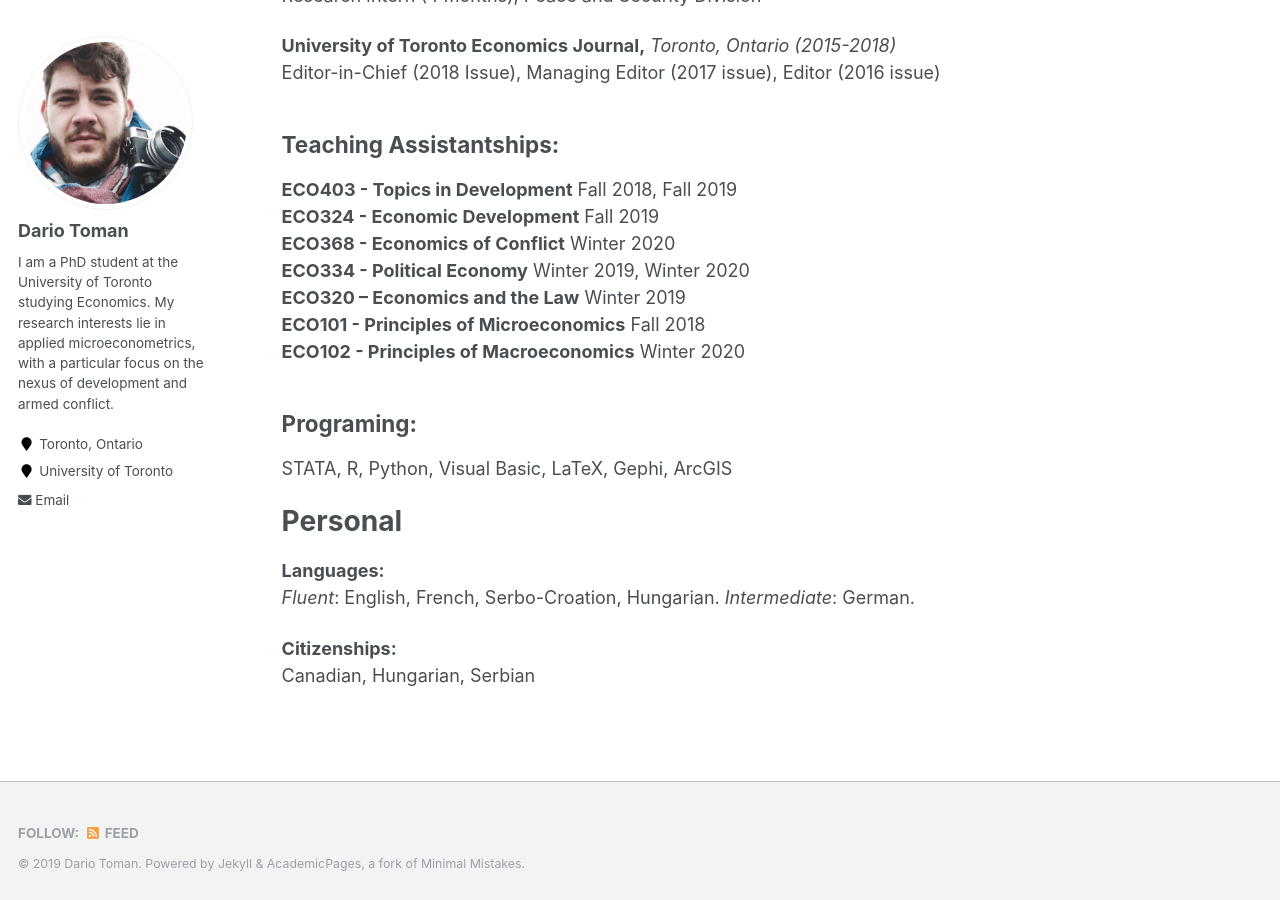
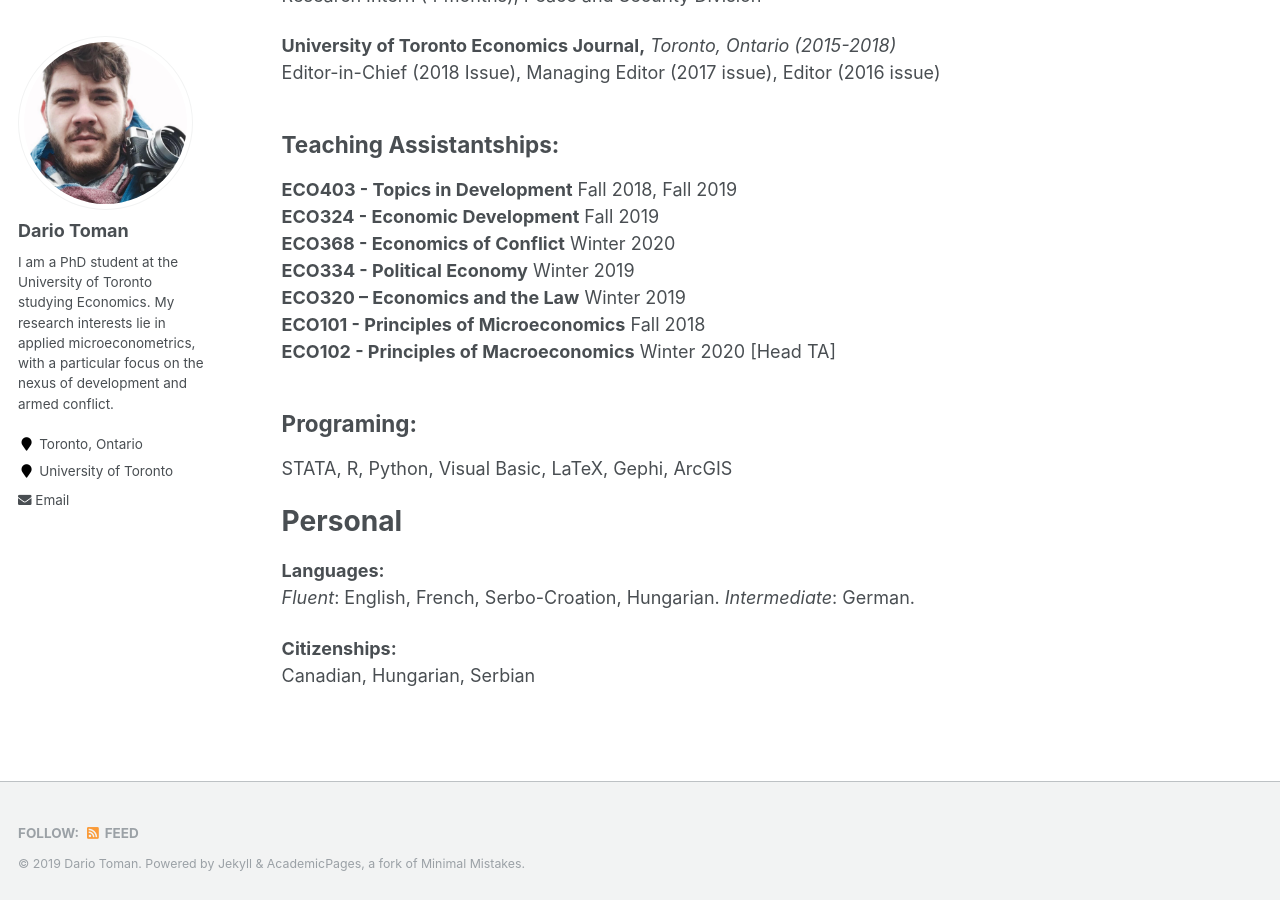
Before and after one commit to dariotoman/website, a Jekyll site: the page built from _pages/cv.md, in a window 1280 px wide and 900 px high, scrolled down 588 px. Built offline with Jekyll 4.4.1, drawn with Linux system fonts in a browser that asks for light colours.

Commit message:
update cv

```diff
--- a/_pages/cv.md
+++ b/_pages/cv.md
@@ -36,10 +36,10 @@
 **ECO403 - Topics in Development** Fall 2018, Fall 2019 <br>
 **ECO324 - Economic Development** Fall 2019 <br>
 **ECO368 - Economics of Conflict** Winter 2020 <br>
-**ECO334 - Political Economy** Winter 2019, Winter 2020 <br>
+**ECO334 - Political Economy** Winter 2019<br>
 **ECO320 – Economics and the Law** Winter 2019  <br>
 **ECO101 - Principles of Microeconomics** Fall 2018 <br>
-**ECO102 - Principles of Macroeconomics** Winter 2020 <br>
+**ECO102 - Principles of Macroeconomics** Winter 2020 [Head TA]<br>
 
 
 ## Programing:
```
